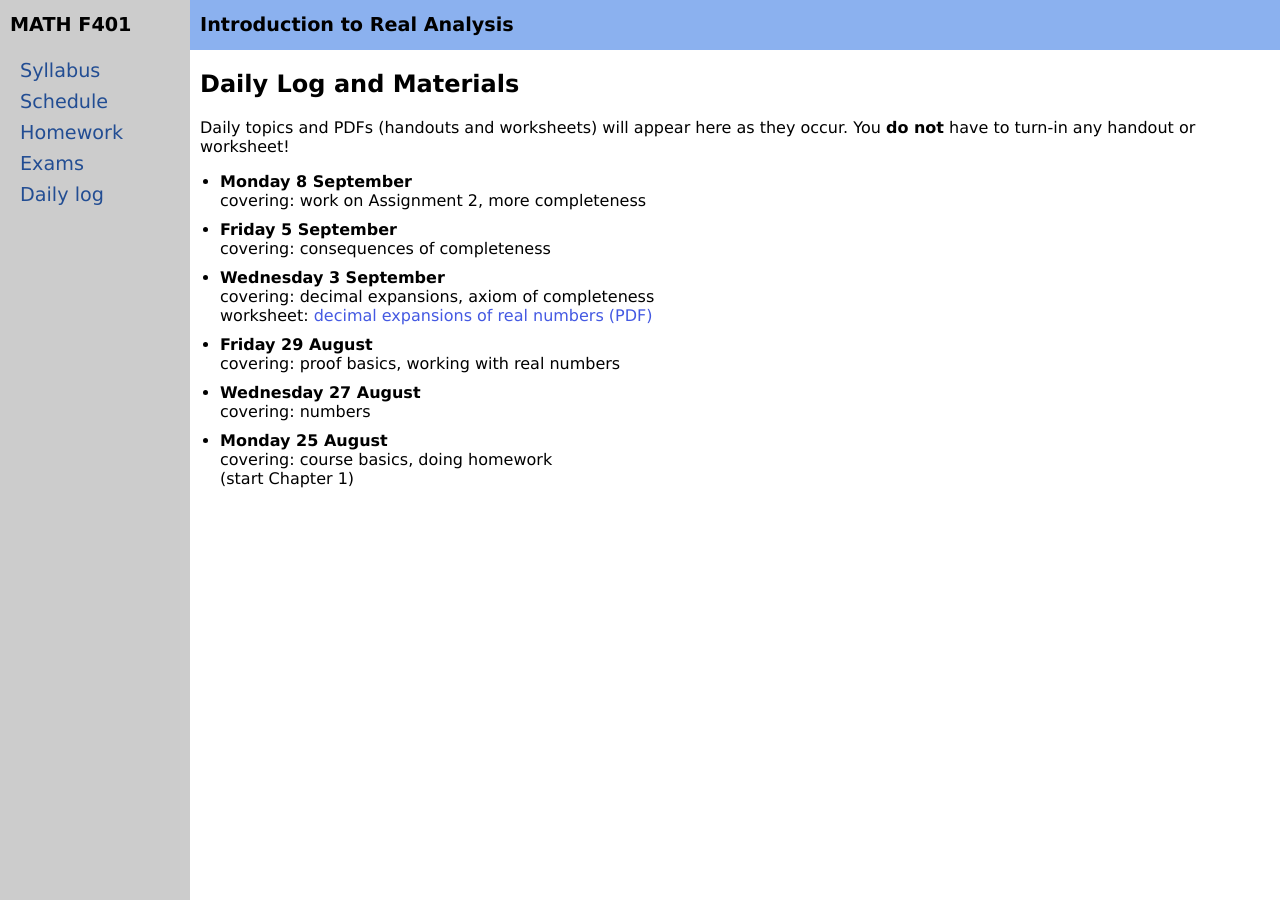
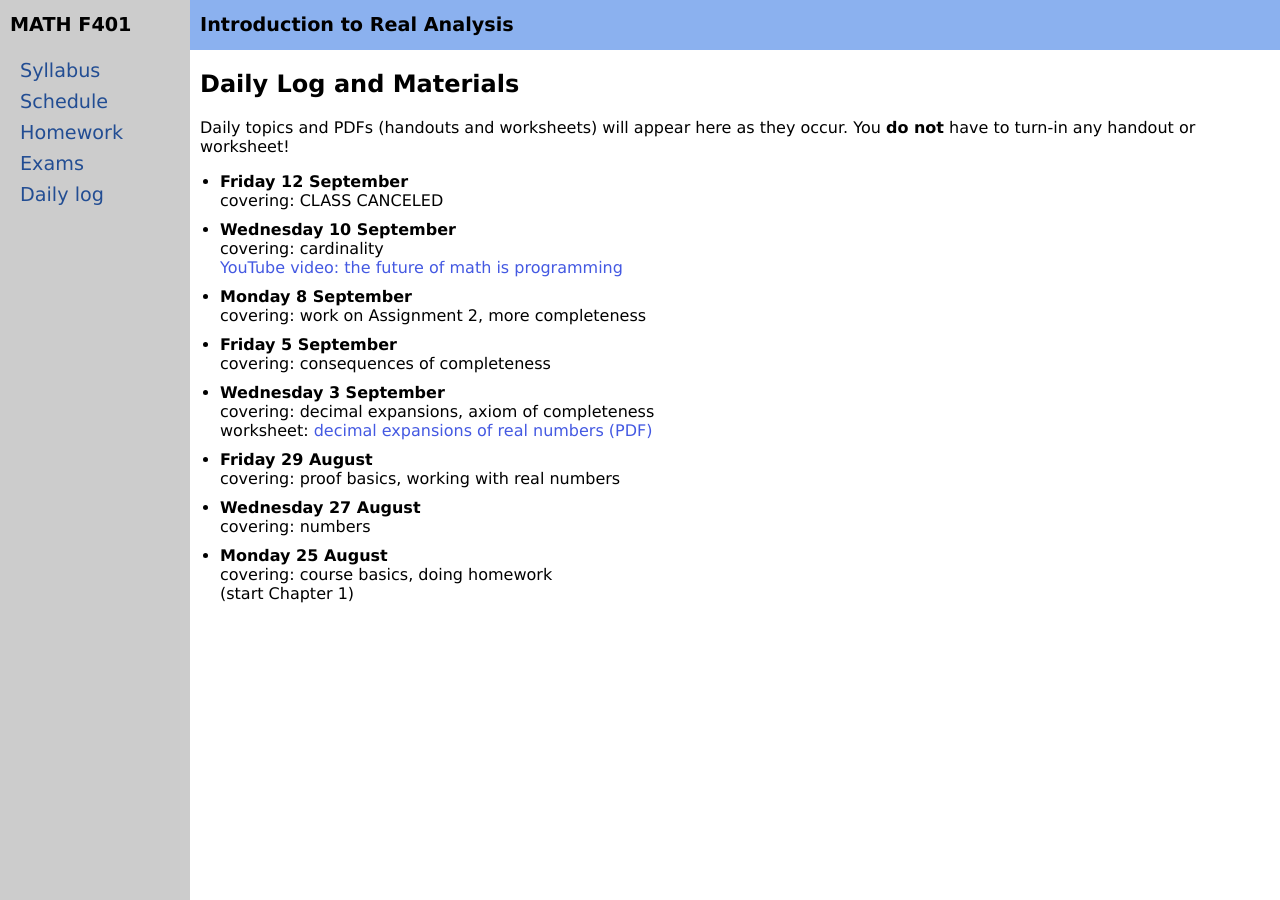
Before and after one commit to bueler/real, a Jekyll site: the page built from daily.md, in a window 1280 px wide. Built offline with Jekyll 4.4.1, drawn with Linux system fonts in a browser that asks for light colours.

Commit message:
planning daily, and a video

```diff
--- a/_data/daily.yml
+++ b/_data/daily.yml
@@ -1,6 +1,12 @@
 semester: Fall 2025
 home: assets
 daily:
+- day: Friday 12 September
+  cover: CLASS CANCELED
+- day: Wednesday 10 September
+  cover: cardinality
+  otherurl: https://www.youtube.com/watch?v=QXQNet2yTdk
+  otherurlname: "YouTube video: the future of math is programming"
 - day: Monday 8 September
   cover: work on Assignment 2, more completeness
 - day: Friday 5 September
@@ -18,7 +24,5 @@ daily:
   chapter: 1
 
   #more: x
-  #otherurl: https://www.youtube.com/watch?v=UhZfwzB9E_Q
-  #otherurlname: "YouTube video: simulation of OSIRIS-APEX to asteroid Apophis"
   #doc: slides/F24/polynonewt.pdf
   #docname: "PDF slides: How to put a polynomial through points"
```
